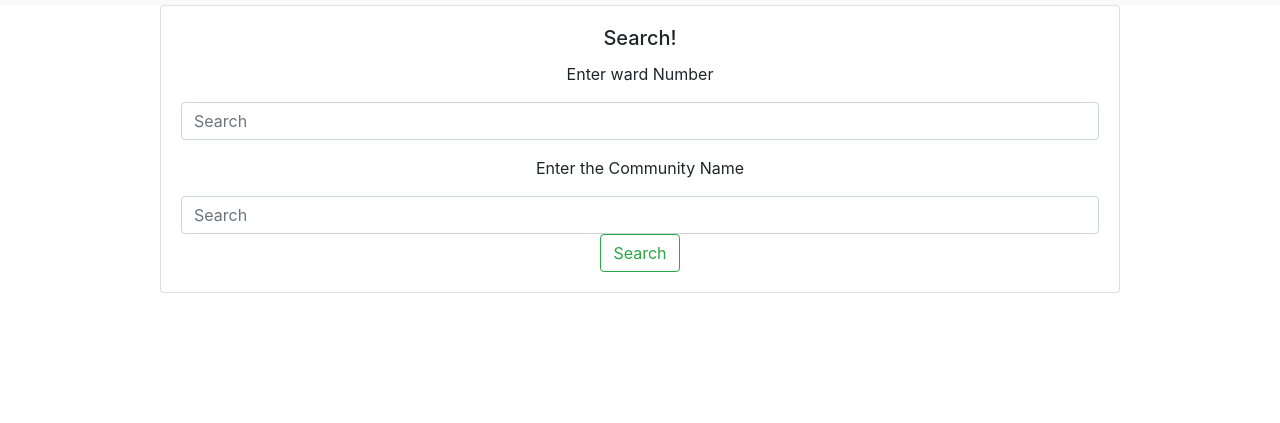
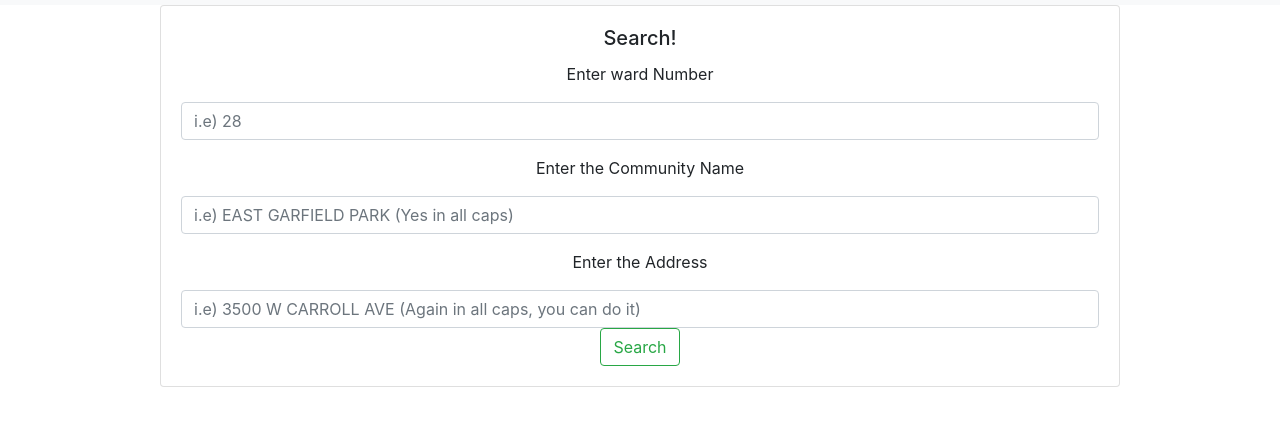
Before and after one commit to Abraham-Moraes-Arroyo/IT202-Spring2021-project1, a plain HTML site: page index.html in a window 1280 px wide. Both pictures are taken after a click on the link "Search". Shown: the part 51-474 px from the top of the page. Drawn offline with nearby package versions, Linux system fonts and the light colour scheme.

Commit message:
here I added filler text for the search boxes, so they provide an example of what the user should type in, and I have included a new section where I can have the user place the address. Making it more customizible (forgive my spelling)

```diff
--- a/index.html
+++ b/index.html
@@ -58,14 +58,19 @@
               <h5 class="card-title">Search!</h5>
               <p class="card-text">Enter ward Number</p>
               <form class="d-flex">
-                <input class="form-control me-2" type="search" placeholder="Search" aria-label="Search">
+                <input class="form-control me-2" type="search" placeholder="i.e) 28" aria-label="Search">
 
               </form>
               <p class="card-text"></p>
               <p class="card-text">Enter the Community Name</p>
-                <input class="form-control me-2" type="search" placeholder="Search" aria-label="Search">
+                <input class="form-control me-2" type="search" placeholder="i.e) EAST GARFIELD PARK (Yes in all caps)" aria-label="Search">
+            <p class="card-text"></p>
+              <p class="card-text">Enter the Address</p>
+                <input class="form-control me-2" type="search" placeholder="i.e) 3500 W CARROLL AVE (Again in all caps, you can do it)" aria-label="Search">
                 <button class="btn btn-outline-success" type="submit">Search</button>
+
               </form>
+
 
             </div>
           </div>
```
